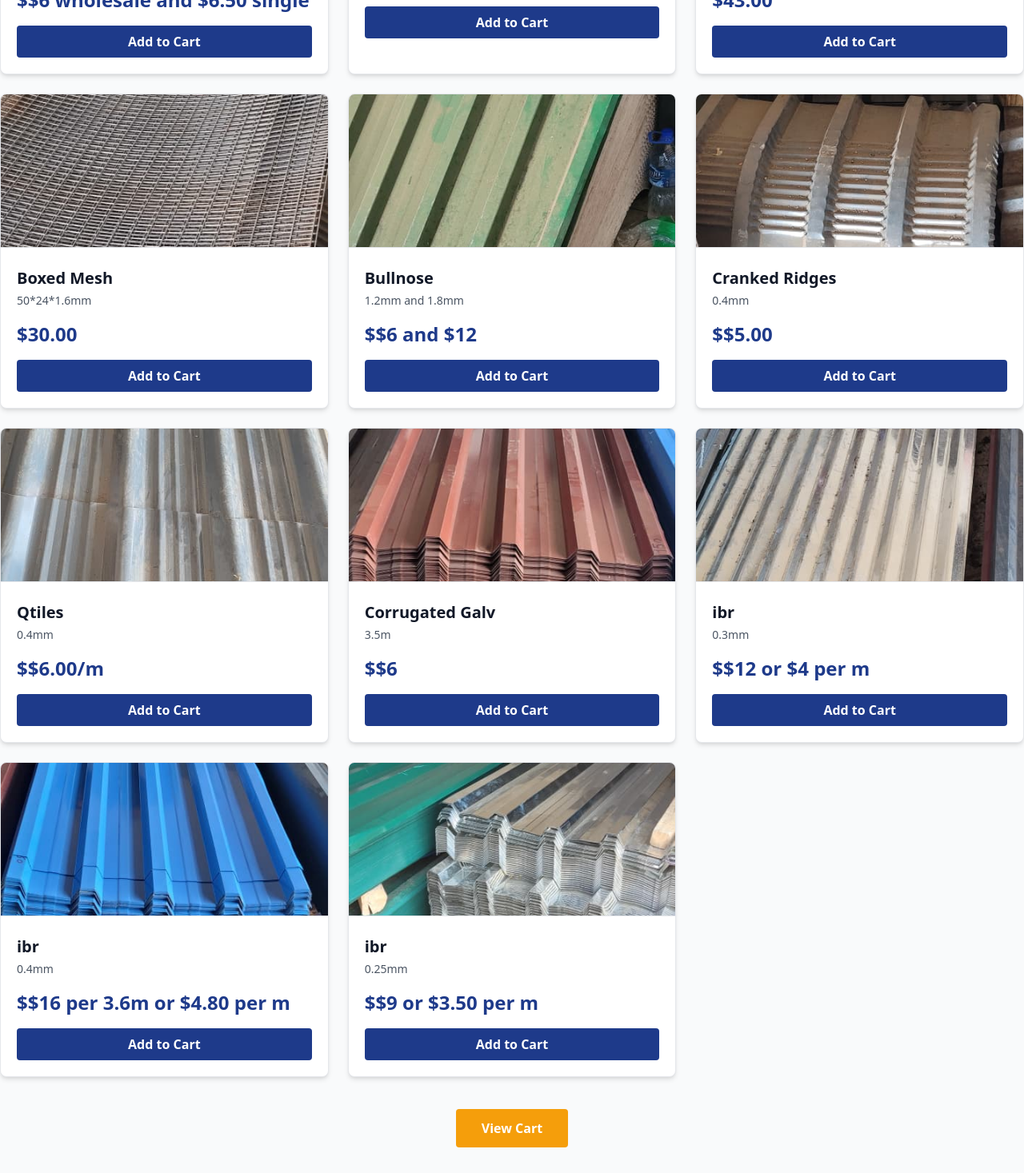
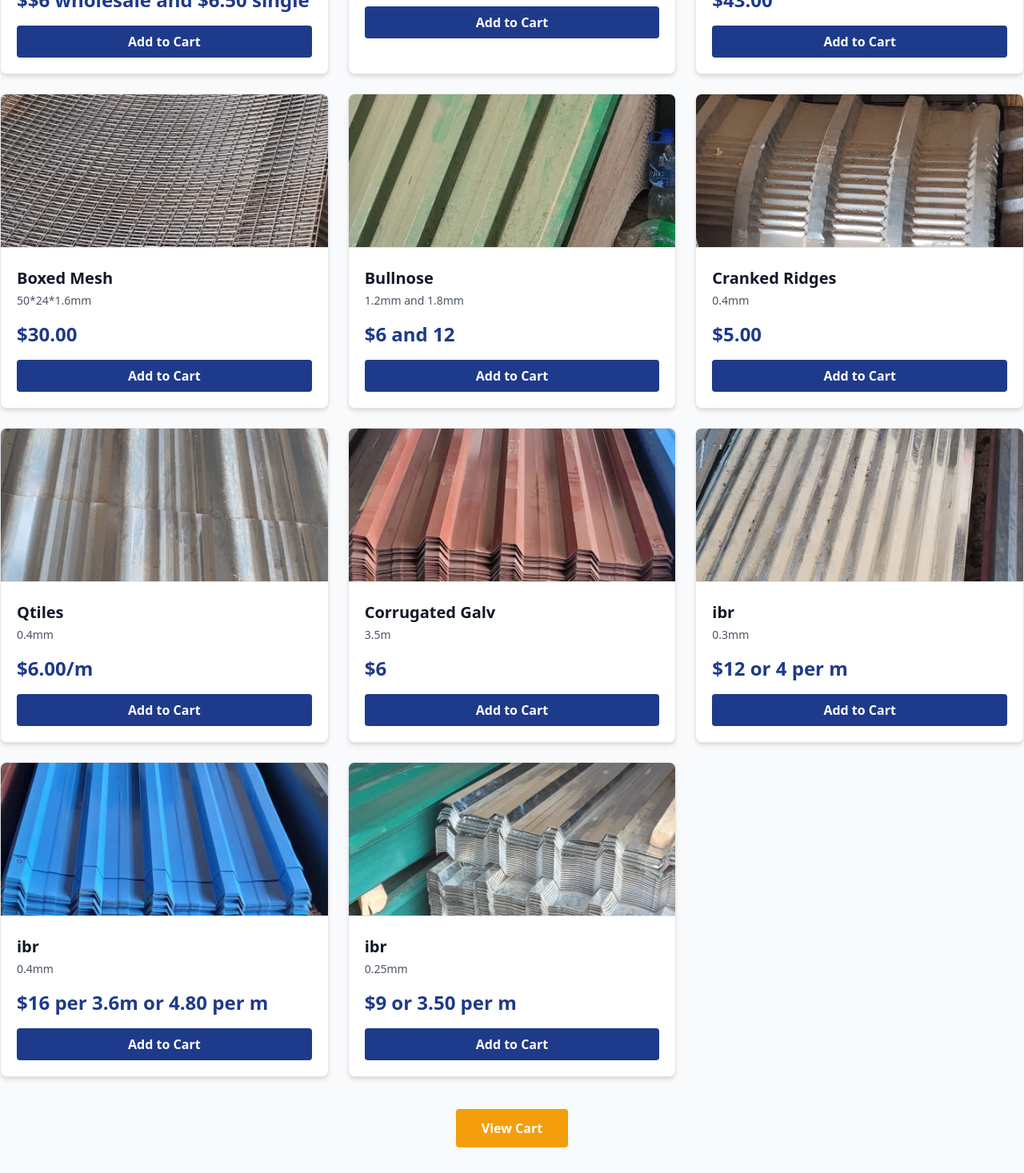
Before and after one commit to TadaisheChibondo/Just_Roofing, a React (Vite) app in the folder frontend/: page /catalog in a window 1280 px wide. Shown: the part 1720-3187 px from the top of the page at 80% size. Built offline with nearby package versions, Linux system fonts and the light colour scheme.

Commit message:
added projects and changed prices on catalog update

```diff
--- a/frontend/src/data.js
+++ b/frontend/src/data.js
@@ -62,79 +62,79 @@ export const catalogData = [
     image: "/images/10.jpeg",
   },
   {
-    id: 10,
+    id: 11,
     name: "ibr ",
     specification: "0.23mm",
     price: "$6 wholesale and $6.50 single",
     image: "/images/11.jpeg",
   },
   {
-    id: 11,
+    id: 12,
     name: "Steel door Panels",
-    price: "$16",
+    price: "16",
     image: "/images/12.jpeg",
   },
   {
-    id: 12,
+    id: 13,
     name: "Hr sheets ",
     specification: "2459*1225*1.6mm",
     price: "43.00",
     image: "/images/13.jpeg",
   },
   {
-    id: 13,
+    id: 14,
     name: "Boxed Mesh",
     specification: "50*24*1.6mm",
     price: "30.00",
     image: "/images/14.jpeg",
   },
   {
-    id: 14,
+    id: 15,
     name: "Bullnose",
     specification: "1.2mm and 1.8mm",
-    price: "$6 and $12",
+    price: "6 and 12",
     image: "/images/15.jpeg",
   },
   {
-    id: 15,
+    id: 16,
     name: "Cranked Ridges",
     specification: "0.4mm",
-    price: "$5.00",
+    price: "5.00",
     image: "/images/16.jpeg",
   },
   {
-    id: 16,
+    id: 17,
     name: "Qtiles",
     specification: "0.4mm",
-    price: "$6.00/m",
+    price: "6.00/m",
     image: "/images/17.jpeg",
   },
   {
-    id: 17,
+    id: 18,
     name: "Corrugated Galv",
     specification: "3.5m",
-    price: "$6",
+    price: "6",
     image: "/images/18.jpeg",
-  },
-  {
-    id: 18,
-    name: "ibr",
-    specification: "0.3mm",
-    price: "$12 or $4 per m",
-    image: "/images/19.jpeg",
   },
   {
     id: 19,
     name: "ibr",
+    specification: "0.3mm",
+    price: "12 or 4 per m",
+    image: "/images/19.jpeg",
+  },
+  {
+    id: 20,
+    name: "ibr",
     specification: "0.4mm",
-    price: "$16 per 3.6m or $4.80 per m",
+    price: "16 per 3.6m or 4.80 per m",
     image: "/images/20.jpeg",
   },
   {
     id: 20,
     name: "ibr",
     specification: "0.25mm",
-    price: "$9 or $3.50 per m",
+    price: "9 or 3.50 per m",
     image: "/images/1.jpeg",
   },
 ];
```
